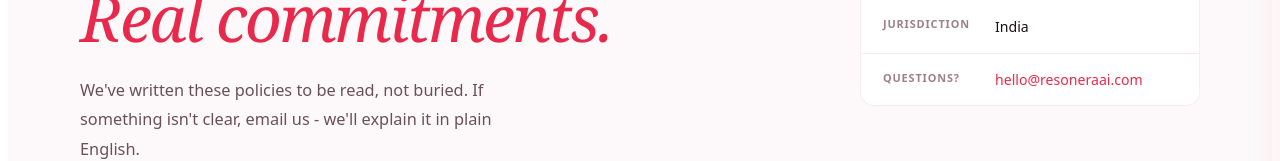
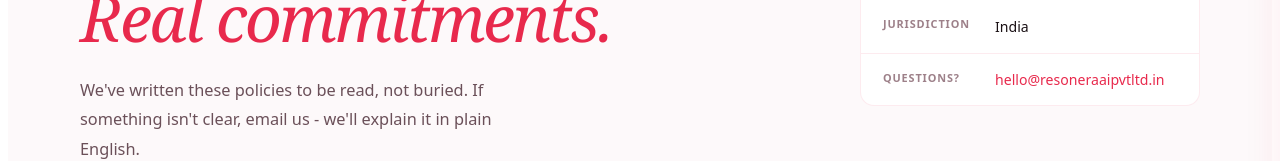
Before and after one commit to Prakharbansall/RESONERAA, a React (Vite) app: page / in a window 1280 px wide. Both pictures are taken after a click on the button "Data Practices". Shown: the part 241-402 px from the top of the page. Built offline with nearby package versions, Linux system fonts and the light colour scheme.

Commit message:
Update contact email and website in Legal page

```diff
--- a/src/pages/Legal.jsx
+++ b/src/pages/Legal.jsx
@@ -2,7 +2,7 @@ import React, { useState } from "react";
 
 const LAST_UPDATED = "March 202";
 const COMPANY      = "ResoneraAI Private Limited";
-const EMAIL        = "hello@resoneraai.com";
+const EMAIL        = "hello@resoneraaipvtltd.in";
 const ADDRESS      = "Room No.2, Kore Sankalp, Siddhi Chawl, Chougle Nag, Borivali East, Mumbai, Maharashtra 400066, India";
 const CIN          = "U72900MH2024PTC000000"; // placeholder
 
@@ -48,7 +48,7 @@ const privacy = [
 const terms = [
   {
     title: "Acceptance of Terms",
-    body: `By accessing or using the ResoneraAI website (resoneraai.com) or engaging our services, you agree to be bound by these Terms of Service and our Privacy Policy. If you do not agree with any part of these terms, you may not use our website or services. These terms apply to all visitors, clients, and others who access the website.`,
+    body: `By accessing or using the ResoneraAI website (resoneraaipvtltd.in) or engaging our services, you agree to be bound by these Terms of Service and our Privacy Policy. If you do not agree with any part of these terms, you may not use our website or services. These terms apply to all visitors, clients, and others who access the website.`,
   },
   {
     title: "Our Services",
```
